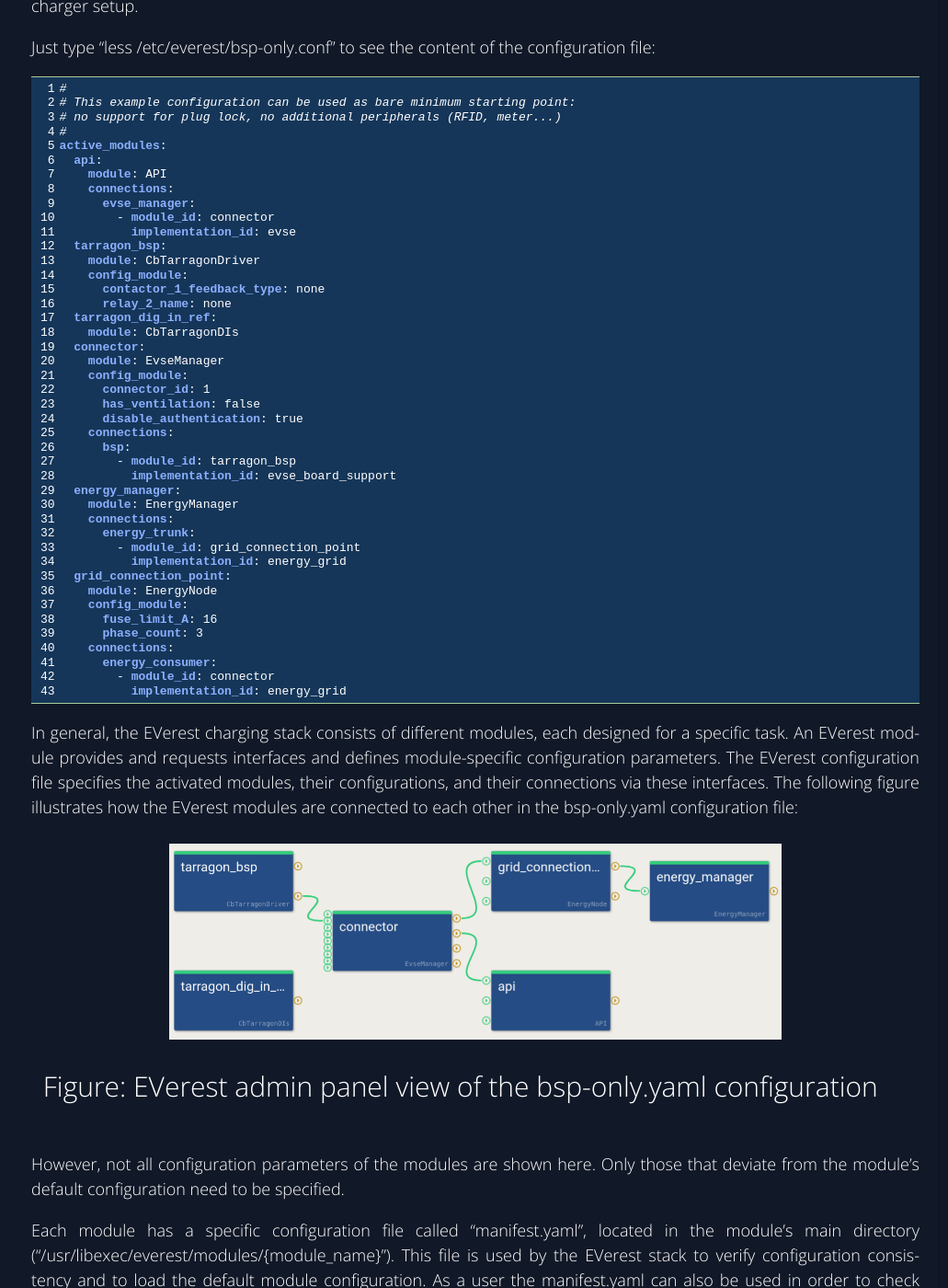
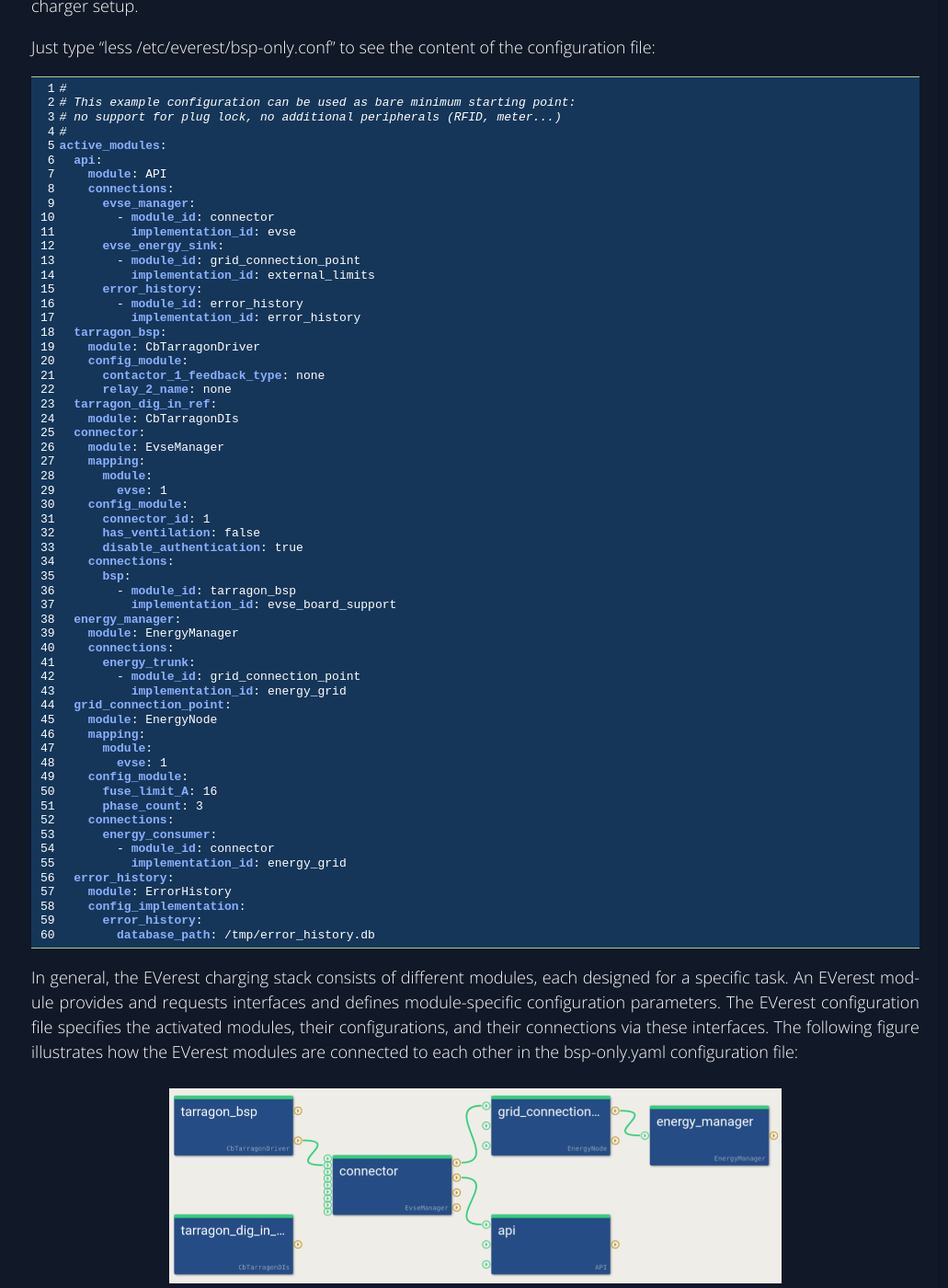
Before and after one commit to chargebyte/chargebyte-docs, a Sphinx documentation site: the page built from docs/source/getting_started.rst, in a window 1280 px wide and 1400 px high, scrolled down 3582 px. Shown: the whole window at 92% size, without its empty margins (216-1247 px from the left). Built offline with Sphinx 7.4.7, drawn with Linux system fonts in a browser that asks for light colours.

Commit message:
Update bsp-only.yaml file
Signed-off-by: Fabian Hartung <fabian.hartung@chargebyte.com>

```diff
--- a/docs/source/_static/files/bsp-only.yaml
+++ b/docs/source/_static/files/bsp-only.yaml
@@ -9,6 +9,12 @@ active_modules:
       evse_manager:
         - module_id: connector
           implementation_id: evse
+      evse_energy_sink:
+        - module_id: grid_connection_point
+          implementation_id: external_limits
+      error_history:
+        - module_id: error_history
+          implementation_id: error_history
   tarragon_bsp:
     module: CbTarragonDriver
     config_module:
@@ -18,6 +24,9 @@ active_modules:
     module: CbTarragonDIs
   connector:
     module: EvseManager
+    mapping:
+      module:
+        evse: 1
     config_module:
       connector_id: 1
       has_ventilation: false
@@ -34,6 +43,9 @@ active_modules:
           implementation_id: energy_grid
   grid_connection_point:
     module: EnergyNode
+    mapping:
+      module:
+        evse: 1
     config_module:
       fuse_limit_A: 16
       phase_count: 3
@@ -41,3 +53,8 @@ active_modules:
       energy_consumer:
         - module_id: connector
           implementation_id: energy_grid
+  error_history:
+    module: ErrorHistory
+    config_implementation:
+      error_history:
+        database_path: /tmp/error_history.db
```
